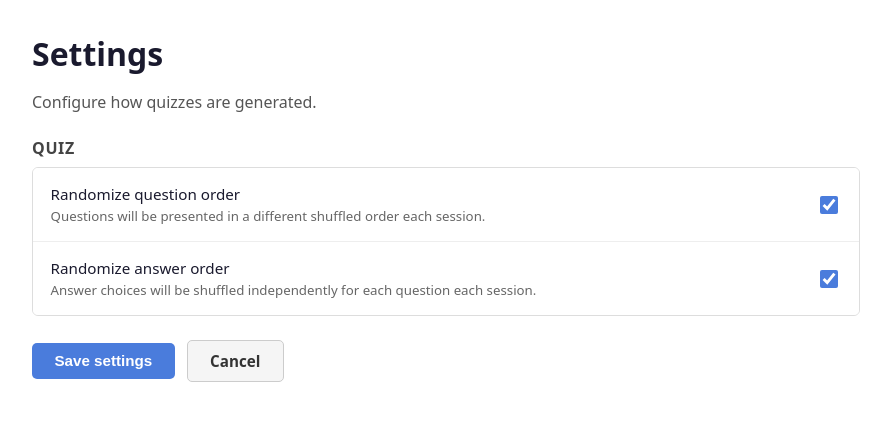
After one commit to jbrehmer42/quizzer, a Flask app: page /settings in a window 1280 px wide. The commit adds this page. Shown: the top 421 px of the page, without its empty margins (194-1085 px from the left). Run offline with Flask 3, Linux system fonts and the light colour scheme.

Commit message:
Add randomization of question order and answer order. Store it in a Settings object and create a frontend page for adjusting these settings.

```diff
--- /dev/null
+++ b/quizzer/models/settings.py
@@ -0,0 +1,96 @@
+from typing import Any, ClassVar
+
+from pydantic import BaseModel, Field
+
+
+class SettingField(BaseModel):
+    """Describes a single displayable/editable setting for template rendering."""
+
+    form_name: str
+    label: str
+    description: str
+    value: Any
+
+
+class SettingsSection(BaseModel):
+    """Base class for a named group of related settings.
+
+    Subclasses must declare `_section_title` and `_form_prefix` as class
+    variables and define their individual settings as Pydantic fields.
+
+    The section itself owns both the rendering contract (`title`, `fields`)
+    and the update logic (`apply_form`).
+    """
+
+    _section_title: ClassVar[str]
+    _form_prefix: ClassVar[str]
+
+    @property
+    def title(self) -> str:
+        return self._section_title
+
+    @property
+    def fields(self) -> list[SettingField]:
+        """Return all settings in this section as renderable field objects."""
+        return [
+            SettingField(
+                form_name=self.get_form_field_name(field_name),
+                label=field_info.title,
+                description=field_info.description or "",
+                value=getattr(self, field_name),
+            )
+            for field_name, field_info in type(self).model_fields.items()
+        ]
+
+    def get_form_field_name(self, field_name: str) -> str:
+        """Return the expected HTML form key for a given field name."""
+        return f"{self._form_prefix}.{field_name}"
+
+    def apply_form(self, form: dict[str, str]) -> None:
+        """Update this section's fields in-place from an HTML form dict.
+
+        Currently supports only bool fields (checkboxes).
+        """
+        for field_name in type(self).model_fields.keys():
+            key = self.get_form_field_name(field_name)
+            current = getattr(self, field_name)
+            if isinstance(current, bool):
+                setattr(self, field_name, key in form)
+
+
+class QuizSettings(SettingsSection):
+    """Settings that control quiz generation behaviour."""
+
+    _section_title: ClassVar[str] = "Quiz"
+    _form_prefix: ClassVar[str] = "quiz"
+
+    randomize_question_order: bool = Field(
+        default=True,
+        title="Randomize question order",
+        description="Questions will be presented in a different shuffled order each session.",
+    )
+    randomize_answer_order: bool = Field(
+        default=True,
+        title="Randomize answer order",
+        description="Answer choices will be shuffled independently for each question each session.",
+    )
+
+
+class Settings(BaseModel):
+    """Application-wide settings, composed of typed sub-settings objects."""
+
+    quiz: QuizSettings = Field(default_factory=QuizSettings)
+
+    @property
+    def sections(self) -> list[SettingsSection]:
+        """Return all sub-settings sections for template rendering."""
+        _sections = (getattr(self, name) for name in type(self).model_fields.keys())
+        return [
+            sec for sec in _sections
+            if isinstance(sec, SettingsSection)
+        ]
+
+    def apply_form(self, form: dict[str, str]) -> None:
+        """Distribute an HTML form submission to each sub-settings section."""
+        for section in self.sections:
+            section.apply_form(form)
--- a/quizzer/ui/app.py
+++ b/quizzer/ui/app.py
@@ -1,4 +1,5 @@
 import os
+import random
 import time
 import uuid
 
@@ -8,6 +9,7 @@ from werkzeug.wrappers import Response
 
 from quizzer.core.question_pool import POOL
 from quizzer.models.quiz import QuizSession, QuestionStatus, QuestionOutcome
+from quizzer.models.settings import Settings
 
 
 app = Flask(__name__)
@@ -15,6 +17,7 @@ app.secret_key = os.environ.get("SECRET_KEY", "dev-secret-key-change-in-producti
 
 _active_quizzes: dict[str, QuizSession] = {}
 _completed_quizzes: dict[str, QuizSession] = {}
+_settings = Settings()
 
 
 
@@ -71,6 +74,14 @@ def home():
     return render_template("index.html", questions=POOL.questions)
 
 
+@app.route("/settings", methods=["GET", "POST"])
+def settings():
+    if request.method == "POST":
+        _settings.apply_form(request.form.to_dict())
+        return redirect(url_for("home"))
+    return render_template("settings.html", settings=_settings)
+
+
 @app.route("/quiz/start", methods=["POST"])
 def start_quiz():
     selected_ids = set(request.form.getlist("question_ids"))
@@ -83,7 +94,7 @@ def start_quiz():
     if old_completed_id:
         _completed_quizzes.pop(old_completed_id, None)
 
-    quiz_session = QuizSession(selected_questions)
+    quiz_session = QuizSession.from_settings(selected_questions, settings=_settings)
     quiz_id = str(uuid.uuid4())
     _active_quizzes[quiz_id] = quiz_session
     session["quiz_id"] = quiz_id
--- a/quizzer/ui/static/styles.css
+++ b/quizzer/ui/static/styles.css
@@ -12,6 +12,95 @@ body {
 .index-body {
   max-width: 860px;
   margin: 2rem auto;
+}
+
+/* ── Page header (title + action link) ─────────────────────── */
+
+.page-header {
+  display: flex;
+  align-items: center;
+  justify-content: space-between;
+  margin-bottom: 0.25rem;
+}
+
+/* ── Secondary / small button variants ─────────────────────── */
+
+.btn.btn-secondary {
+  background: #f5f5f5;
+  color: #333;
+  border: 1px solid #ccc;
+}
+.btn.btn-secondary:hover { background: #e8e8e8; color: #333; }
+
+.btn-sm {
+  padding: 0.35rem 0.9rem;
+  font-size: 0.875rem;
+  font-weight: 500;
+}
+
+/* ── Settings page ──────────────────────────────────────────── */
+
+.settings-section-title {
+  font-size: 1rem;
+  font-weight: 600;
+  color: #444;
+  margin: 0 0 0.5rem;
+  text-transform: uppercase;
+  letter-spacing: 0.04em;
+}
+
+.settings-group {
+  display: flex;
+  flex-direction: column;
+  gap: 0;
+  border: 1px solid #ddd;
+  border-radius: 6px;
+  overflow: hidden;
+  margin-bottom: 1.5rem;
+}
+
+.settings-row {
+  display: flex;
+  align-items: center;
+  justify-content: space-between;
+  gap: 1.5rem;
+  padding: 1rem 1.1rem;
+  background: #fff;
+  cursor: pointer;
+  transition: background 0.1s;
+  border-bottom: 1px solid #eee;
+}
+.settings-row:last-child { border-bottom: none; }
+.settings-row:hover { background: #f9f9f9; }
+
+.settings-row-text {
+  display: flex;
+  flex-direction: column;
+  gap: 0.2rem;
+}
+
+.settings-row-title {
+  font-size: 0.95rem;
+  font-weight: 500;
+}
+
+.settings-row-desc {
+  font-size: 0.83rem;
+  color: #666;
+}
+
+.settings-row input[type="checkbox"] {
+  flex-shrink: 0;
+  width: 18px;
+  height: 18px;
+  accent-color: #4a7cdc;
+  cursor: pointer;
+}
+
+.settings-footer {
+  display: flex;
+  gap: 0.75rem;
+  align-items: center;
 }
 
 .quiz-body {
--- a/quizzer/ui/templates/index.html
+++ b/quizzer/ui/templates/index.html
@@ -7,7 +7,10 @@
   <link rel="stylesheet" href="{{ url_for('static', filename='styles.css') }}">
 </head>
 <body class="index-body">
-  <h1>Quizzer</h1>
+  <div class="page-header">
+    <h1>Quizzer</h1>
+    <a href="{{ url_for('settings') }}" class="btn btn-secondary btn-sm">Settings</a>
+  </div>
   <p class="subtitle">Select the questions you want to include in your quiz, then click <strong>Start Quiz</strong>.</p>
 
   {% if questions %}
--- /dev/null
+++ b/quizzer/ui/templates/settings.html
@@ -0,0 +1,37 @@
+<!DOCTYPE html>
+<html lang="en">
+<head>
+  <meta charset="UTF-8" />
+  <meta name="viewport" content="width=device-width, initial-scale=1.0" />
+  <title>Quizzer — Settings</title>
+  <link rel="stylesheet" href="{{ url_for('static', filename='styles.css') }}">
+</head>
+<body class="index-body">
+  <h1>Settings</h1>
+  <p class="subtitle">Configure how quizzes are generated.</p>
+
+  <form action="{{ url_for('settings') }}" method="post">
+
+    {% for section in settings.sections %}
+    <h2 class="settings-section-title">{{ section.title }}</h2>
+    <div class="settings-group">
+      {% for field in section.fields %}
+      <label class="settings-row">
+        <div class="settings-row-text">
+          <span class="settings-row-title">{{ field.label }}</span>
+          <span class="settings-row-desc">{{ field.description }}</span>
+        </div>
+        <input type="checkbox" name="{{ field.form_name }}" value="1"
+               {% if field.value %}checked{% endif %} />
+      </label>
+      {% endfor %}
+    </div>
+    {% endfor %}
+
+    <div class="settings-footer">
+      <button type="submit" class="btn">Save settings</button>
+      <a href="{{ url_for('home') }}" class="btn btn-secondary">Cancel</a>
+    </div>
+  </form>
+</body>
+</html>
```
Also changed, not shown: quizzer/models/quiz.py (+20 -1 lines).
